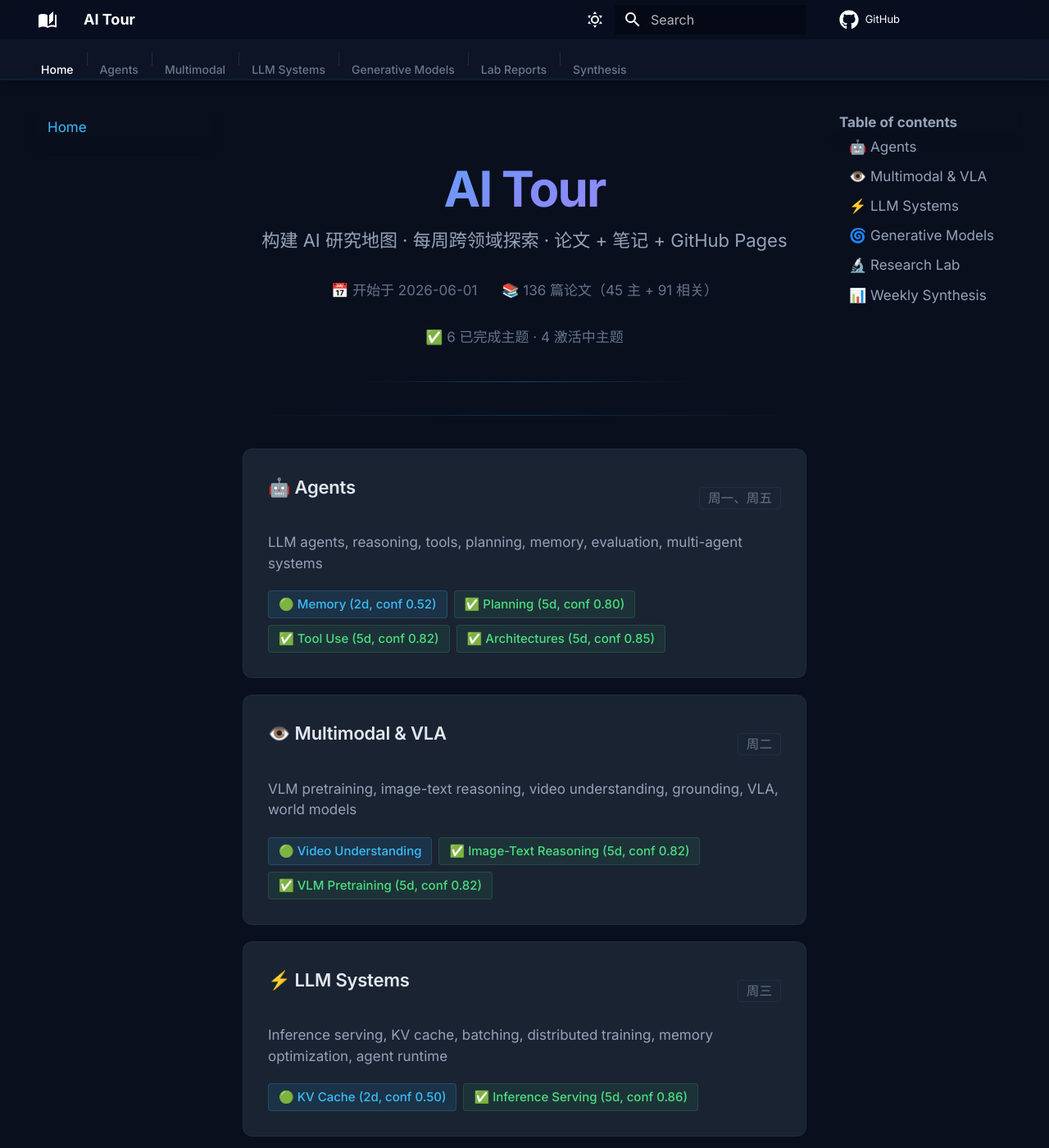
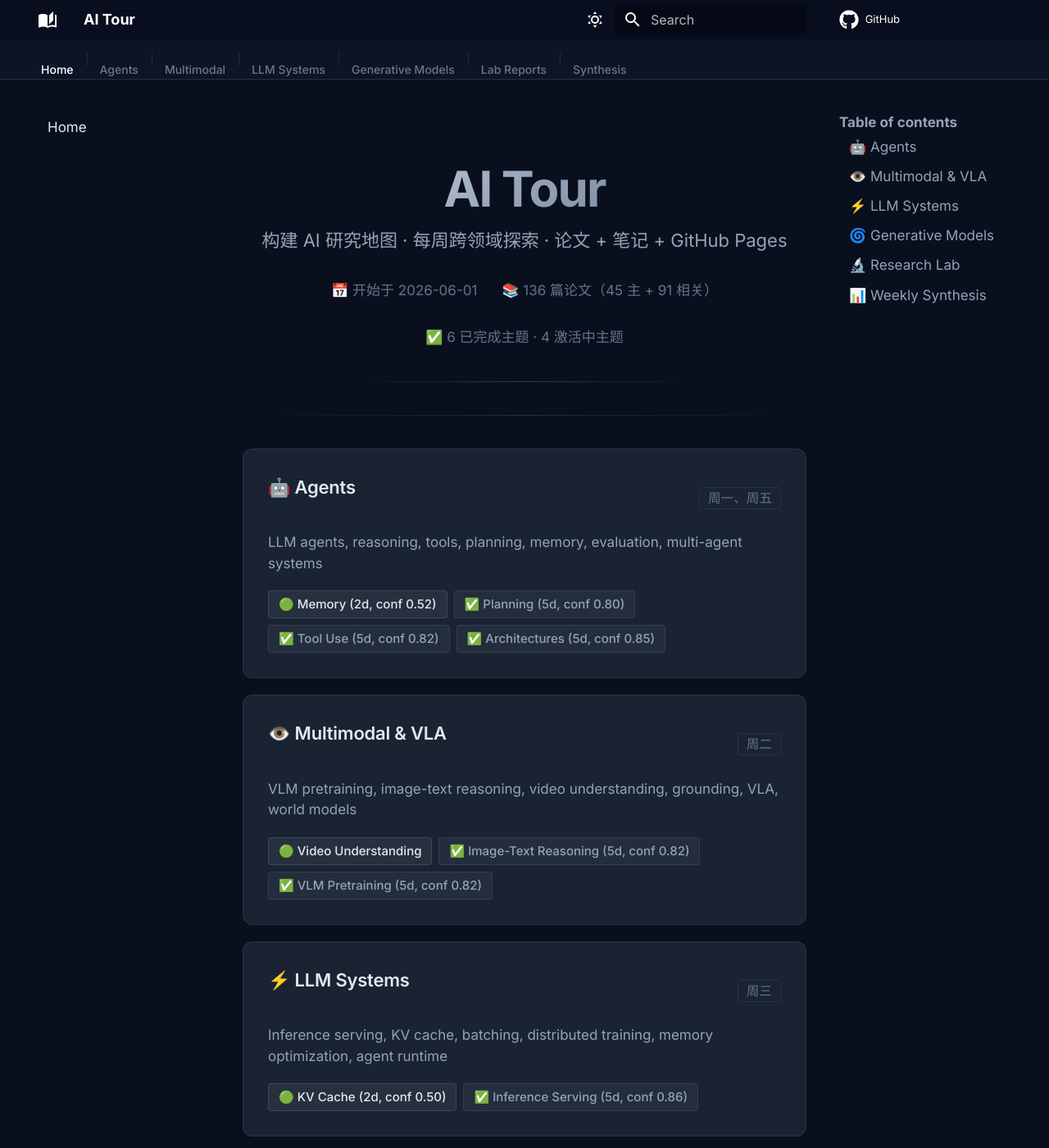
Before and after one commit to caiyuanrui/ai-tour, an MkDocs documentation site: the page built from docs/index.md, in a window 1280 px wide and 1400 px high. Shown: the whole window at 82% size. Built offline with MkDocs 1.6.1 and Material for MkDocs 9.7.7, drawn with Linux system fonts in a browser that asks for light colours; comment, search, counter and statistics services are not loaded.

Commit message:
refactor: remove all color — pure black/white/slate gray theme

```diff
--- a/docs/stylesheets/extra.css
+++ b/docs/stylesheets/extra.css
@@ -1,5 +1,6 @@
 /* ═══════════════════════════════════════════
-   AI Tour — Modern Dark Theme
+   AI Tour — Monochrome Dark Theme
+   (Black, white, slate gray — no color)
    ═══════════════════════════════════════════ */
 
 /* ── Color Palette ────────────────────────── */
@@ -7,9 +8,9 @@
   --md-primary-fg-color: #0f172a;
   --md-primary-fg-color--light: #1e293b;
   --md-primary-fg-color--dark: #020617;
-  --md-accent-fg-color: #38bdf8;
-  --md-accent-fg-color--light: #7dd3fc;
-  --md-accent-fg-color--dark: #0ea5e9;
+  --md-accent-fg-color: #94a3b8;
+  --md-accent-fg-color--light: #cbd5e1;
+  --md-accent-fg-color--dark: #64748b;
 
   /* Custom semantic tokens */
   --ai-bg-deepest: #020617;
@@ -18,20 +19,19 @@
   --ai-bg-elevated: #1e293b;
   --ai-bg-card: #1a2332;
   --ai-bg-card-hover: #1f2b3f;
-  --ai-border: rgba(56, 189, 248, 0.08);
-  --ai-border-active: rgba(56, 189, 248, 0.25);
+  --ai-border: rgba(148, 163, 184, 0.12);
+  --ai-border-active: rgba(148, 163, 184, 0.3);
   --ai-text-primary: #e2e8f0;
   --ai-text-secondary: #94a3b8;
   --ai-text-muted: #64748b;
-  --ai-gradient: linear-gradient(135deg, #38bdf8 0%, #818cf8 50%, #a78bfa 100%);
-  --ai-gradient-warm: linear-gradient(135deg, #fbbf24 0%, #f472b6 50%, #a78bfa 100%);
-  --ai-glow: 0 0 20px rgba(56, 189, 248, 0.15);
+  --ai-gradient: linear-gradient(135deg, #e2e8f0 0%, #94a3b8 50%, #64748b 100%);
+  --ai-glow: 0 0 20px rgba(148, 163, 184, 0.12);
   --ai-radius: 12px;
   --ai-radius-sm: 8px;
   --ai-transition: 0.3s cubic-bezier(0.4, 0, 0.2, 1);
 }
 
-/* ── Global Reset Overrides ───────────────── */
+/* ── Global Reset Overrides (Dark) ────────── */
 [data-md-color-scheme="slate"] {
   --md-hue: 224;
   --md-default-bg-color: var(--ai-bg-deep);
@@ -48,7 +48,7 @@
   --md-footer-bg-color--dark: var(--ai-bg-deepest);
 }
 
-/* ── Light Mode ──────────────────────────── */
+/* ── Global Reset Overrides (Light) ───────── */
 [data-md-color-scheme="default"] {
   --md-hue: 210;
   --md-default-bg-color: #f8fafc;
@@ -56,7 +56,7 @@
   --md-default-fg-color--light: #475569;
   --md-default-fg-color--lighter: #94a3b8;
   --md-typeset-color: #1e293b;
-  --md-typeset-a-color: #0ea5e9;
+  --md-typeset-a-color: #64748b;
   --md-code-bg-color: #f1f5f9;
   --md-code-fg-color: #1e293b;
   --md-admonition-bg-color: #f8fafc;
@@ -70,12 +70,13 @@
   --ai-bg-elevated: #e2e8f0;
   --ai-bg-card: #ffffff;
   --ai-bg-card-hover: #f8fafc;
-  --ai-border: rgba(14, 165, 233, 0.1);
-  --ai-border-active: rgba(14, 165, 233, 0.25);
+  --ai-border: rgba(148, 163, 184, 0.2);
+  --ai-border-active: rgba(148, 163, 184, 0.4);
   --ai-text-primary: #0f172a;
   --ai-text-secondary: #475569;
   --ai-text-muted: #94a3b8;
-  --ai-glow: 0 0 20px rgba(14, 165, 233, 0.1);
+  --ai-gradient: linear-gradient(135deg, #334155 0%, #64748b 50%, #94a3b8 100%);
+  --ai-glow: 0 0 20px rgba(148, 163, 184, 0.12);
 }
 
 [data-md-color-scheme="default"] .md-header {
@@ -89,7 +90,7 @@
 }
 
 [data-md-color-scheme="default"] .md-typeset h1 {
-  --ai-gradient: linear-gradient(135deg, #0284c7 0%, #6366f1 50%, #8b5cf6 100%);
+  --ai-gradient: linear-gradient(135deg, #334155 0%, #64748b 50%, #94a3b8 100%);
   background: var(--ai-gradient);
   -webkit-background-clip: text;
   -webkit-text-fill-color: transparent;
@@ -109,19 +110,19 @@
 }
 
 [data-md-color-scheme="default"] .md-nav__link:hover {
-  background: rgba(14, 165, 233, 0.05);
+  background: rgba(148, 163, 184, 0.08);
 }
 
 [data-md-color-scheme="default"] .md-nav__link--active {
-  background: rgba(14, 165, 233, 0.08);
+  background: rgba(148, 163, 184, 0.12);
 }
 
 [data-md-color-scheme="default"] .md-typeset code {
-  border: 1px solid rgba(14, 165, 233, 0.1);
+  border: 1px solid var(--ai-border);
 }
 
 [data-md-color-scheme="default"] .md-typeset pre > code {
-  border: 1px solid rgba(14, 165, 233, 0.1);
+  border: 1px solid var(--ai-border);
 }
 
 [data-md-color-scheme="default"] .md-typeset table thead {
@@ -133,15 +134,15 @@
 }
 
 [data-md-color-scheme="default"] .md-typeset table td {
-  border-bottom: 1px solid rgba(14, 165, 233, 0.06);
+  border-bottom: 1px solid var(--ai-border);
 }
 
 [data-md-color-scheme="default"] .md-typeset table tr:hover td {
-  background: rgba(14, 165, 233, 0.03);
+  background: rgba(148, 163, 184, 0.05);
 }
 
 [data-md-color-scheme="default"] .ai-stat-value {
-  --ai-gradient: linear-gradient(135deg, #0284c7 0%, #6366f1 50%, #8b5cf6 100%);
+  --ai-gradient: linear-gradient(135deg, #334155 0%, #64748b 50%, #94a3b8 100%);
   background: var(--ai-gradient);
   -webkit-background-clip: text;
   -webkit-text-fill-color: transparent;
@@ -235,7 +236,8 @@ body {
 }
 
 .md-tabs__link--active {
-  color: var(--md-accent-fg-color) !important;
+  color: var(--ai-text-primary) !important;
+  font-weight: 600;
 }
 
 .md-tabs__item {
@@ -243,7 +245,7 @@ body {
   position: relative;
 }
 
-/* Tab separators — subtle vertical line between items */
+/* Tab separators */
 .md-tabs__item + .md-tabs__item::before {
   content: '';
   position: absolute;
@@ -271,12 +273,12 @@ body {
 
 .md-nav__link:hover {
   color: var(--ai-text-primary);
-  background: rgba(56, 189, 248, 0.06);
+  background: rgba(148, 163, 184, 0.08);
 }
 
 .md-nav__link--active {
-  color: var(--md-accent-fg-color) !important;
-  background: rgba(56, 189, 248, 0.08);
+  color: var(--ai-text-primary) !important;
+  background: rgba(148, 163, 184, 0.12);
 }
 
 .md-nav--primary .md-nav__title {
@@ -288,7 +290,7 @@ body {
 /* ── Content Area ─────────────────────────── */
 .md-content {
   --md-typeset-table-color: var(--ai-border);
-  --md-typeset-table-color--light: rgba(56, 189, 248, 0.05);
+  --md-typeset-table-color--light: rgba(148, 163, 184, 0.05);
 }
 
 .md-main__inner {
@@ -305,7 +307,7 @@ body {
 
 .md-typeset a:hover {
   color: var(--md-accent-fg-color--light);
-  border-bottom-color: rgba(56, 189, 248, 0.3);
+  border-bottom-color: rgba(148, 163, 184, 0.3);
 }
 
 .md-typeset a code {
@@ -337,7 +339,7 @@ body {
 
 .md-typeset table td {
   padding: 0.7rem 1rem;
-  border-bottom: 1px solid rgba(56, 189, 248, 0.06);
+  border-bottom: 1px solid var(--ai-border);
 }
 
 .md-typeset table tr:last-child td {
@@ -345,7 +347,7 @@ body {
 }
 
 .md-typeset table tr:hover td {
-  background: rgba(56, 189, 248, 0.03);
+  background: rgba(148, 163, 184, 0.04);
 }
 
 /* ── Code Blocks ──────────────────────────── */
@@ -355,7 +357,7 @@ body {
   border-radius: 5px;
   padding: 0.15rem 0.4rem;
   font-size: 0.85em;
-  color: #f472b6;
+  color: var(--ai-text-secondary);
 }
 
 .md-typeset pre > code {
@@ -391,7 +393,7 @@ body {
 .md-typeset .admonition > .admonition-title,
 .md-typeset details > .admonition-title,
 .md-typeset details > summary {
-  background: rgba(56, 189, 248, 0.06);
+  background: rgba(148, 163, 184, 0.06);
   border-bottom: 1px solid var(--ai-border);
   font-weight: 600;
   padding: 0.6rem 1rem;
@@ -400,7 +402,7 @@ body {
 
 /* ── Tip Admonition ───────────────────────── */
 .md-typeset .tip > .admonition-title {
-  background: rgba(251, 191, 36, 0.08);
+  background: rgba(148, 163, 184, 0.06);
 }
 
 /* ── Buttons ──────────────────────────────── */
@@ -414,15 +416,15 @@ body {
 }
 
 .md-typeset .md-button--primary {
-  background: linear-gradient(135deg, #38bdf8, #818cf8);
-  color: #fff !important;
-  border: none;
-  box-shadow: 0 2px 10px rgba(56, 189, 248, 0.2);
+  background: var(--ai-bg-elevated);
+  color: var(--ai-text-primary) !important;
+  border: 1px solid var(--ai-border);
+  box-shadow: none;
 }
 
 .md-typeset .md-button--primary:hover {
   transform: translateY(-1px);
-  box-shadow: 0 4px 16px rgba(56, 189, 248, 0.35);
+  box-shadow: var(--ai-glow);
 }
 
 /* ── Scrollbar ────────────────────────────── */
@@ -446,7 +448,6 @@ body {
 
 /* ═══════════════════════════════════════════
    Custom Component Classes
-   (Use in markdown via attr_list: {.class-name})
    ═══════════════════════════════════════════ */
 
 /* ── Hero Section ─────────────────────────── */
@@ -465,7 +466,7 @@ body {
   transform: translateX(-50%);
   width: 60%;
   height: 1px;
-  background: linear-gradient(90deg, transparent, rgba(56, 189, 248, 0.3), transparent);
+  background: linear-gradient(90deg, transparent, rgba(148, 163, 184, 0.3), transparent);
 }
 
 .ai-hero h1 {
@@ -515,7 +516,7 @@ body {
   cursor: pointer;
 }
 
-/* Make the entire card clickable — stretch the link to cover it */
+/* Make the entire card clickable */
 .ai-course-card h3 a::after {
   content: '';
   position: absolute;
@@ -606,15 +607,15 @@ body {
 }
 
 .ai-topic-badge.active {
-  background: rgba(56, 189, 248, 0.1);
-  color: var(--md-accent-fg-color);
-  border: 1px solid rgba(56, 189, 248, 0.2);
+  background: rgba(148, 163, 184, 0.1);
+  color: var(--ai-text-primary);
+  border: 1px solid rgba(148, 163, 184, 0.2);
 }
 
 .ai-topic-badge.completed {
-  background: rgba(74, 222, 128, 0.08);
-  color: #4ade80;
-  border: 1px solid rgba(74, 222, 128, 0.15);
+  background: rgba(148, 163, 184, 0.08);
+  color: var(--ai-text-secondary);
+  border: 1px solid rgba(148, 163, 184, 0.15);
 }
 
 /* ── Stats Card ──────────────────────────── */
@@ -724,7 +725,7 @@ body {
 /* ── Gradient Dividers ────────────────────── */
 .ai-divider {
   height: 1px;
-  background: linear-gradient(90deg, transparent, rgba(56, 189, 248, 0.2), transparent);
+  background: linear-gradient(90deg, transparent, rgba(148, 163, 184, 0.2), transparent);
   margin: 2rem 0;
 }
 
@@ -777,13 +778,13 @@ body {
 
 /* ── Search Highlight ─────────────────────── */
 .md-search-result__article mark {
-  color: var(--md-accent-fg-color);
-  background: rgba(56, 189, 248, 0.12);
+  color: var(--ai-text-primary);
+  background: rgba(148, 163, 184, 0.15);
   padding: 0.1rem 0.2rem;
   border-radius: 3px;
 }
 
-/* ── Progress Bar Topics (for active topics) ── */
+/* ── Progress Bar (for active topics) ─────── */
 .ai-progress-bar {
   display: flex;
   align-items: center;
@@ -794,7 +795,7 @@ body {
 .ai-progress-track {
   flex: 1;
   height: 4px;
-  background: rgba(56, 189, 248, 0.1);
+  background: rgba(148, 163, 184, 0.12);
   border-radius: 2px;
   overflow: hidden;
 }
```
